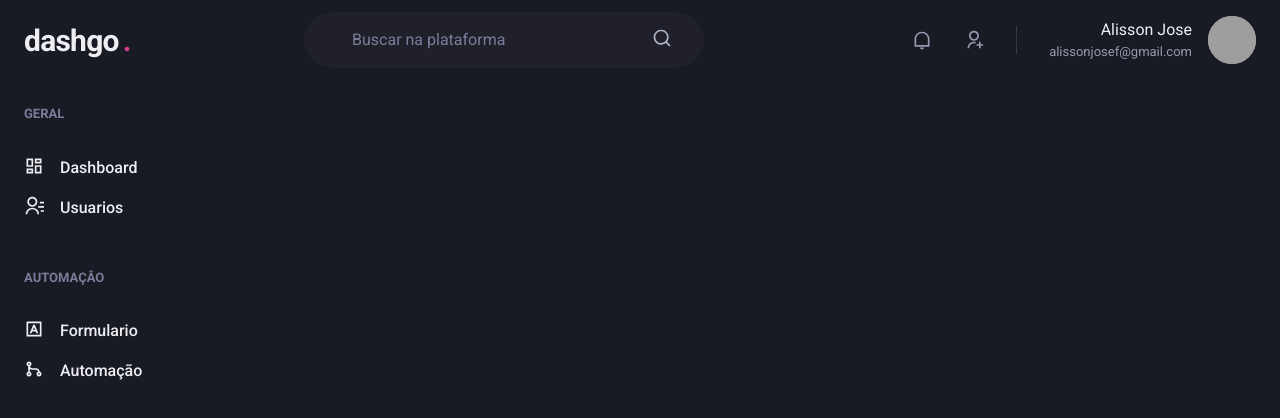
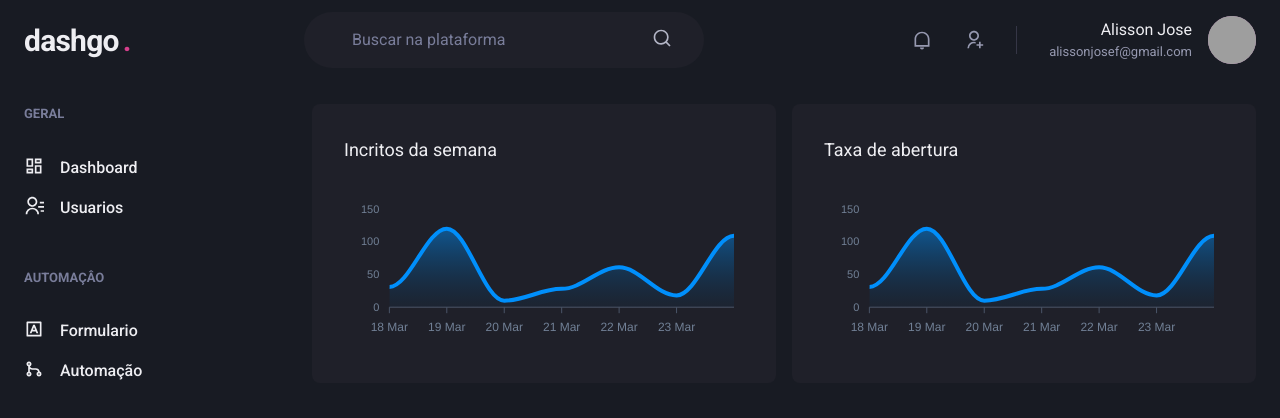
Before and after one commit to alissonjosef/dashgo, a Next.js app: page /dashboard in a window 1280 px wide. Shown: the top 418 px of the page. Built offline with nearby package versions, Linux system fonts and the light colour scheme; grey boxes are pictures that could not be loaded.

Commit message:
[feat/02] feat: apex dashboard

```diff
--- a/package.json
+++ b/package.json
@@ -12,9 +12,11 @@
     "@chakra-ui/react": "^1.7.4",
     "@emotion/react": "^11.7.1",
     "@emotion/styled": "^11.6.0",
+    "apexcharts": "^3.33.1",
     "framer-motion": "^6.2.1",
     "next": "12.0.8",
     "react": "17.0.2",
+    "react-apexcharts": "^1.3.9",
     "react-dom": "17.0.2",
     "react-icon": "^1.0.0",
     "react-icons": "^4.3.1"
--- a/src/pages/dashboard.tsx
+++ b/src/pages/dashboard.tsx
@@ -1,6 +1,61 @@
-import { Flex } from "@chakra-ui/react";
+import { Box, Flex, SimpleGrid, Text, theme } from "@chakra-ui/react";
+import dynamic from "next/dynamic";
 import Header from "../components/Form/Header";
 import { Sidebar } from "../components/Form/Sidebar";
+
+const Chart = dynamic(() => import("react-apexcharts"), {
+  ssr: false,
+});
+
+const options = {
+  chart: {
+    toolbar: {
+      show: false,
+    },
+    zoom: {
+      enabled: false,
+    },
+    foreColor: theme.colors.gray[500],
+  },
+  grid: {
+    show: false,
+  },
+  dataLabels: {
+    enabled: false,
+  },
+  tooltip: {
+      enabled: false
+  },
+  xaxis: {
+      type: 'datetime',
+      axisBorder: {
+          color: theme.colors.gray[600]
+      },
+      axisTicks: {
+          color: theme.colors.gray[600]
+      },
+      categories: [
+          '2021-03-18T00:00:00.000Z',
+          '2021-03-19T00:00:00.000Z',
+          '2021-03-20T00:00:00.000Z',
+          '2021-03-21T00:00:00.000Z',
+          '2021-03-22T00:00:00.000Z',
+          '2021-03-23T00:00:00.000Z',
+          '2021-03-24T00:00:00.000Z',
+      ],
+  },
+  fill: {
+    opacity: 0.3,
+    type: 'gradient',
+    gradient: {
+        shade: 'dark',
+        opacityFrom: 0.7,
+        opacityTo: 0.3,
+    }
+  },
+};
+
+const series = [{ name: "series1", data: [31, 120, 10, 28, 61, 18, 109] }];
 
 const dashboard: React.FC = () => {
   return (
@@ -9,6 +64,22 @@
 
       <Flex w="100%" my="6" maxWidth={1480} mx="auto" px="6">
         <Sidebar />
+
+        <SimpleGrid flex="1" gap="4" minChildWidth="320px" align="flex-start">
+          <Box p="8" bg="gray.800" borderRadius={8} pb='4'>
+            <Text fontSize="lg" mb="4">
+              Incritos da semana
+            </Text>
+            <Chart options={options} series={series} type="area" height={160} />
+          </Box>
+
+          <Box p="8" bg="gray.800" borderRadius={8} pb='4'>
+            <Text fontSize="lg" mb="4">
+              Taxa de abertura
+            </Text>
+            <Chart options={options} series={series} type="area" height={160} />
+          </Box>
+        </SimpleGrid>
       </Flex>
     </Flex>
   );
```
Also changed, not shown: 2 other files (tests, documents, lock files or other folders).
